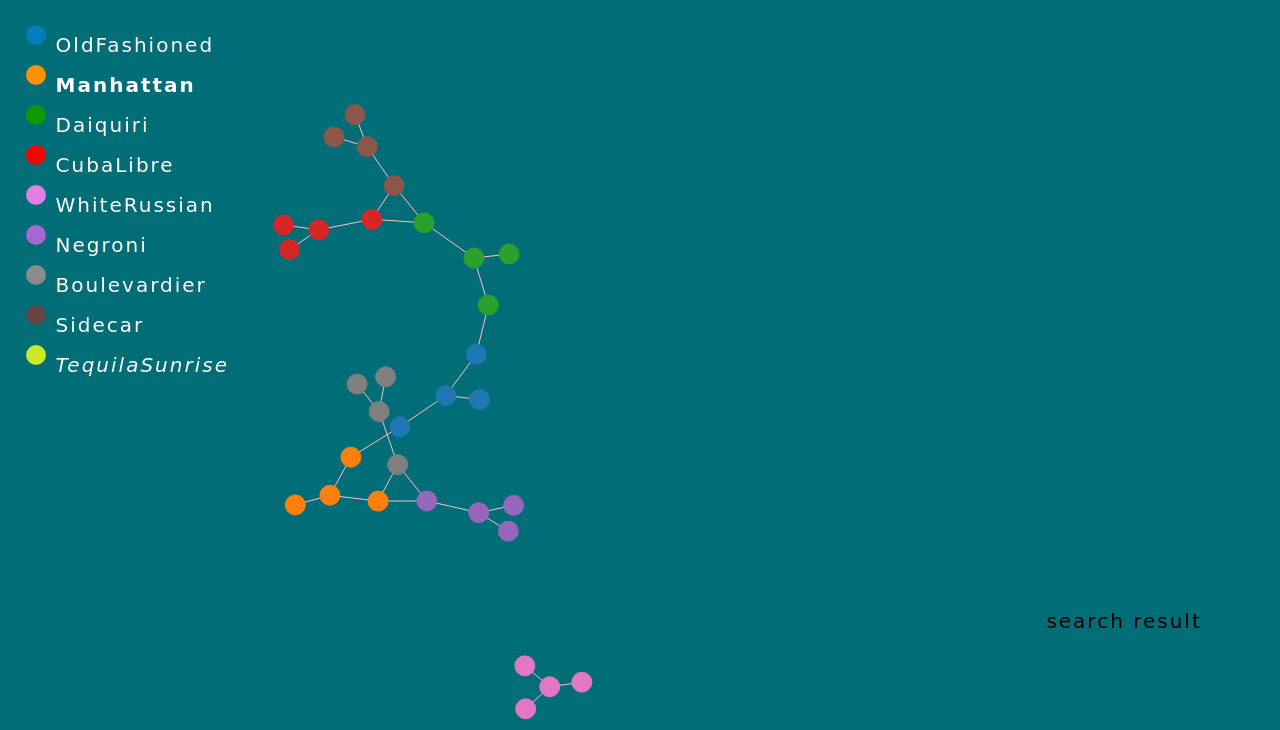
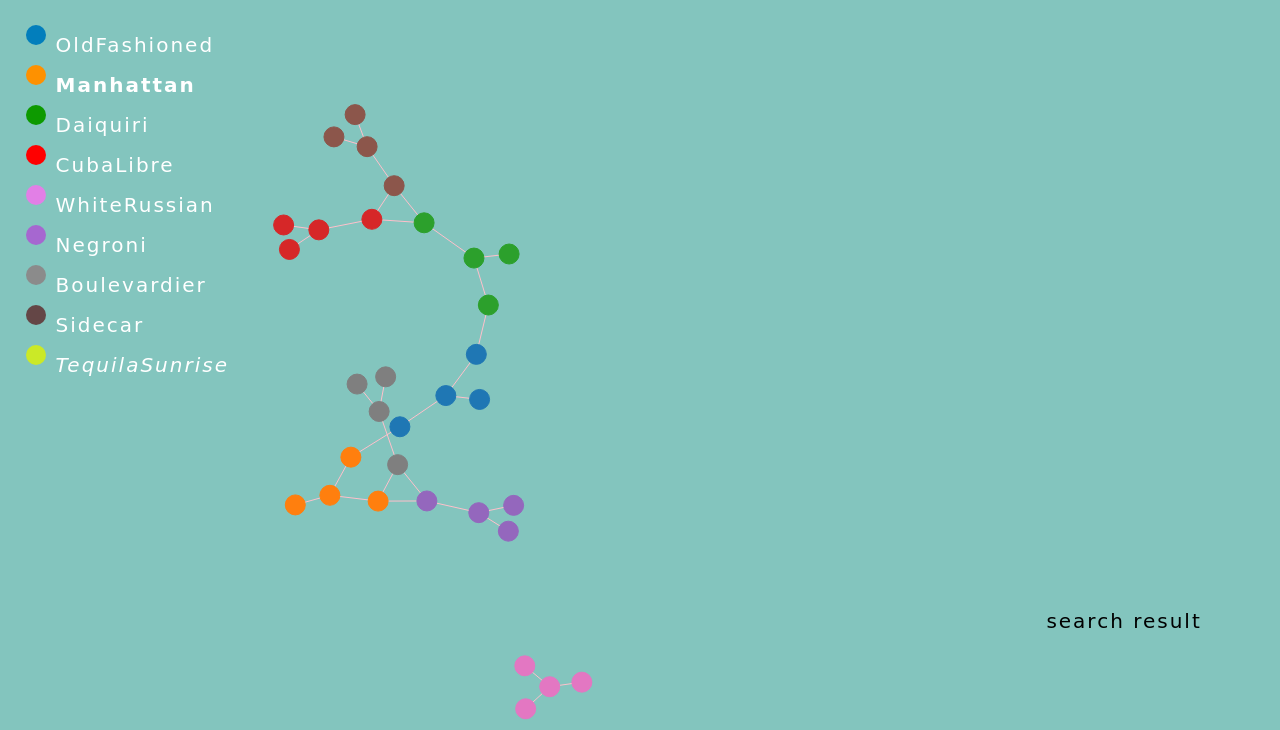
Before and after one commit to muhanyao0115/finalproject, a plain HTML site: page index.html in a window 1280 px wide. Shown: the part 135-865 px from the top of the page. Drawn offline with nearby package versions, Linux system fonts and the light colour scheme; a web font is replaced by a local one.

Commit message:
Update style.css

```diff
--- a/style.css
+++ b/style.css
@@ -19,7 +19,7 @@ time, mark, audio, video {
 *{font-family: 'Sansita Swashed', cursive;}
 
 body {
-  background-color: #006d77;
+  background-color: #83c5be;
   box-sizing: border-box;
   padding: 0 0%;
   width: 100%;
@@ -53,7 +53,7 @@ header {
   display: inline-block;
   padding: 0 0 0 1%;
   width: 48%;
-  color:#006d77;
+  color:#83c5be;
   font-size: 1.5em;
   line-height: 200%;
 }
```
